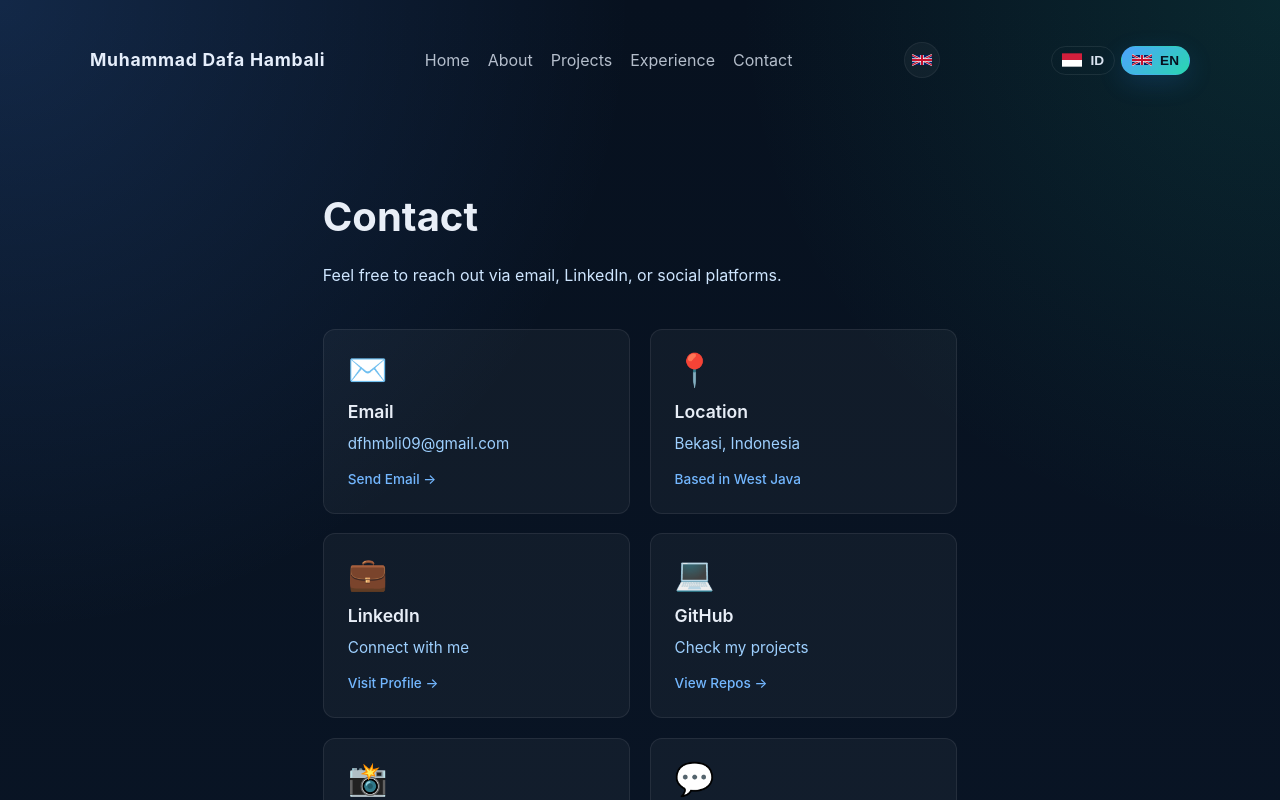
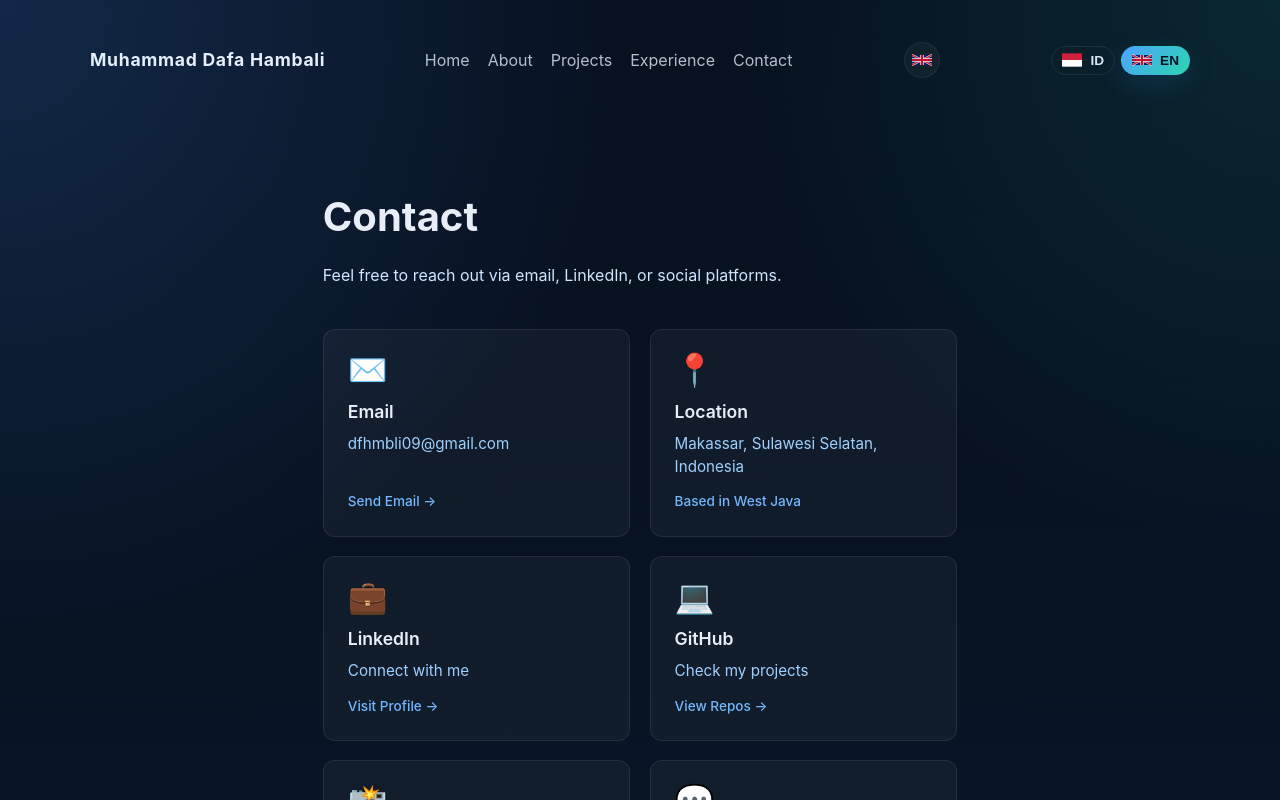
Before and after one commit to dfhmbliii/Portfolio, a Vue app: page /contact in a window 1280 px wide. Shown: the top 800 px of the page. Built offline with nearby package versions, Linux system fonts and the light colour scheme.

Commit message:
minor perubahan di contact

```diff
--- a/src/pages/Contact.vue
+++ b/src/pages/Contact.vue
@@ -16,7 +16,7 @@
       <div class="contact-card">
         <div class="card-icon">📍</div>
         <h3>{{ $t('contact.cards.location') || 'Location' }}</h3>
-        <p class="card-value">Bekasi, Indonesia</p>
+        <p class="card-value">Makassar, Sulawesi Selatan, Indonesia</p>
         <span class="card-action">{{ $t('contact.cards.location_action') || 'Based in West Java' }}</span>
       </div>
 
```
